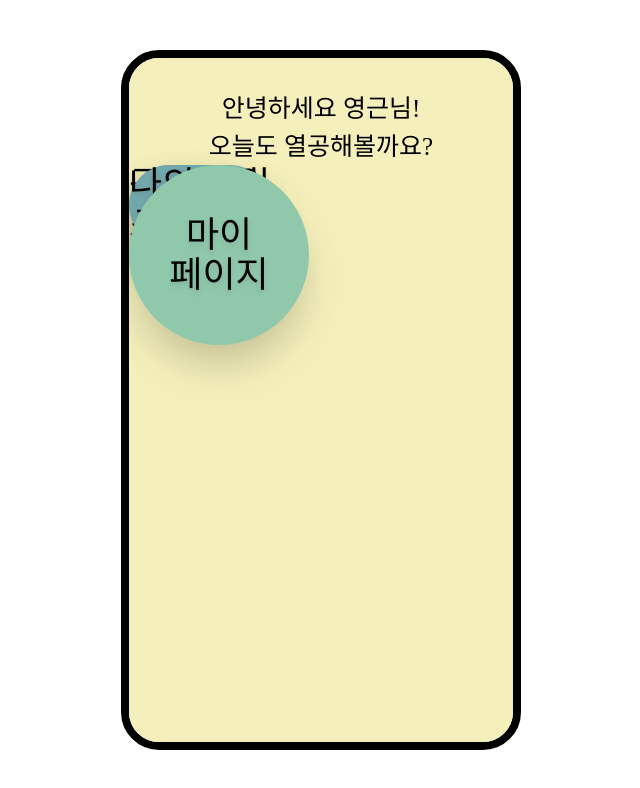
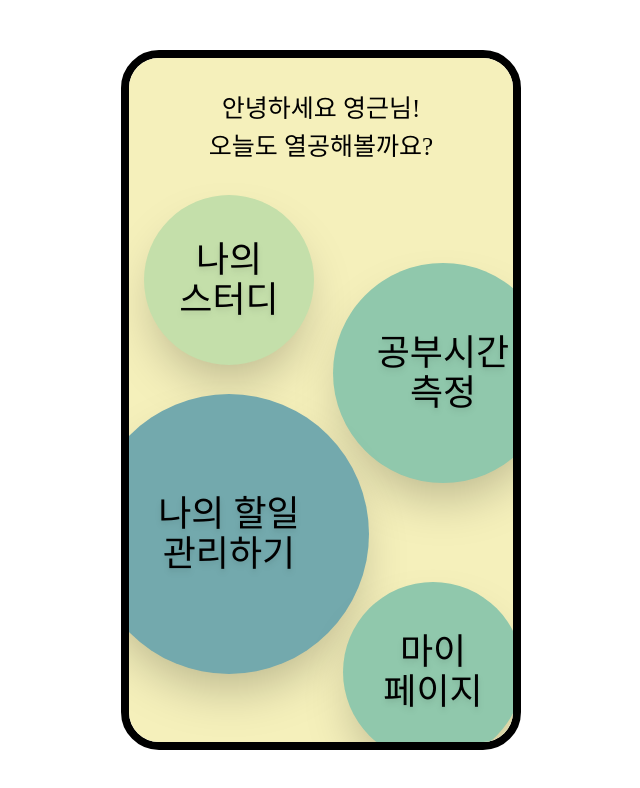
Before and after one commit to root-zero-o/mogakgong-GraphQL-FE, a Next.js app: page /main in a window 1280 px wide. Shown: the top 788 px of the page, without its empty margins (319-959 px from the left). Built offline with nearby package versions, Linux system fonts and the light colour scheme; a web font is replaced by a local one.

Commit message:
fix: main category error

```diff
--- a/pages/main.tsx
+++ b/pages/main.tsx
@@ -1,7 +1,8 @@
 import Seo from "../components/Seo";
-import MainCategory from "../components/MainCategory";
+import { useRouter } from "next/router";
 
 const main = () => {
+  const router = useRouter();
   return (
     <div className="wrapper h-full bg-ivory overflow-hidden relative">
       <Seo title="Main" />
@@ -9,50 +10,36 @@ const main = () => {
         <h3>안녕하세요 영근님!</h3>
         <h3>오늘도 열공해볼까요?</h3>
       </div>
+      <div
+        className="circle shadow-2xl absolute left-[15px] top-[20%] w-[170px] h-[170px] bg-green_light text-4xl"
+        onClick={() => router.push("/studyList")}
+      >
+        <h1>나의</h1>
+        <h1>스터디</h1>
+      </div>
+      <div
+        className="circle shadow-2xl absolute right-[-40px] top-[30%] w-[220px] h-[220px] bg-green_mid text-4xl"
+        onClick={() => router.push("/timeCheck")}
+      >
+        <h1>공부시간</h1>
+        <h1>측정</h1>
+      </div>
 
-      <MainCategory
-        link="studyList"
-        left="15"
-        top="20"
-        w="170"
-        h="170"
-        bg="green_light"
-        f_Text="나의"
-        s_Text="스터디"
-      />
+      <div
+        className="circle shadow-2xl absolute left-[-40px] bottom-[10%] w-[280px] h-[280px] bg-green_deep text-4xl"
+        onClick={() => router.push("/todoList")}
+      >
+        <h1>나의 할일</h1>
+        <h1>관리하기</h1>
+      </div>
 
-      <MainCategory
-        link="timeCheck"
-        right="-40"
-        top="30"
-        w="220"
-        h="220"
-        bg="green_mid"
-        f_Text="공부시간"
-        s_Text="측정"
-      />
-
-      <MainCategory
-        link="todoList"
-        left="-40"
-        bottom="10"
-        w="280"
-        h="280"
-        bg="green_deep"
-        f_Text="나의 할일"
-        s_Text="관리하기"
-      />
-
-      <MainCategory
-        link="myPage"
-        right="-10"
-        bottomPx="-20"
-        w="180"
-        h="180"
-        bg="green_mid"
-        f_Text="마이"
-        s_Text="페이지"
-      />
+      <div
+        className="circle shadow-2xl absolute right-[-10px] bottom-[-20px] w-[180px] h-[180px] bg-green_mid text-4xl"
+        onClick={() => router.push("/myPage")}
+      >
+        <h1>마이</h1>
+        <h1>페이지</h1>
+      </div>
     </div>
   );
 };
```
